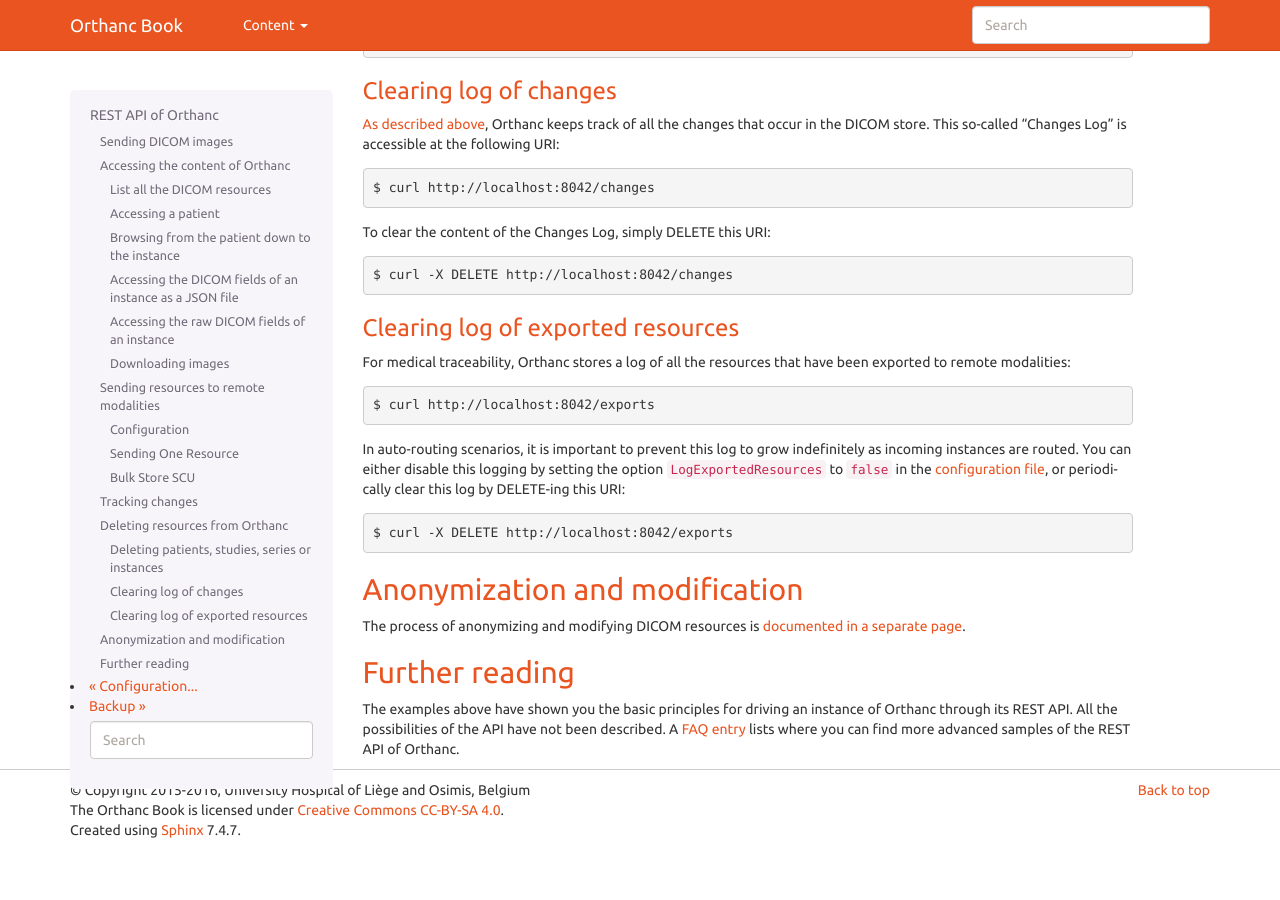
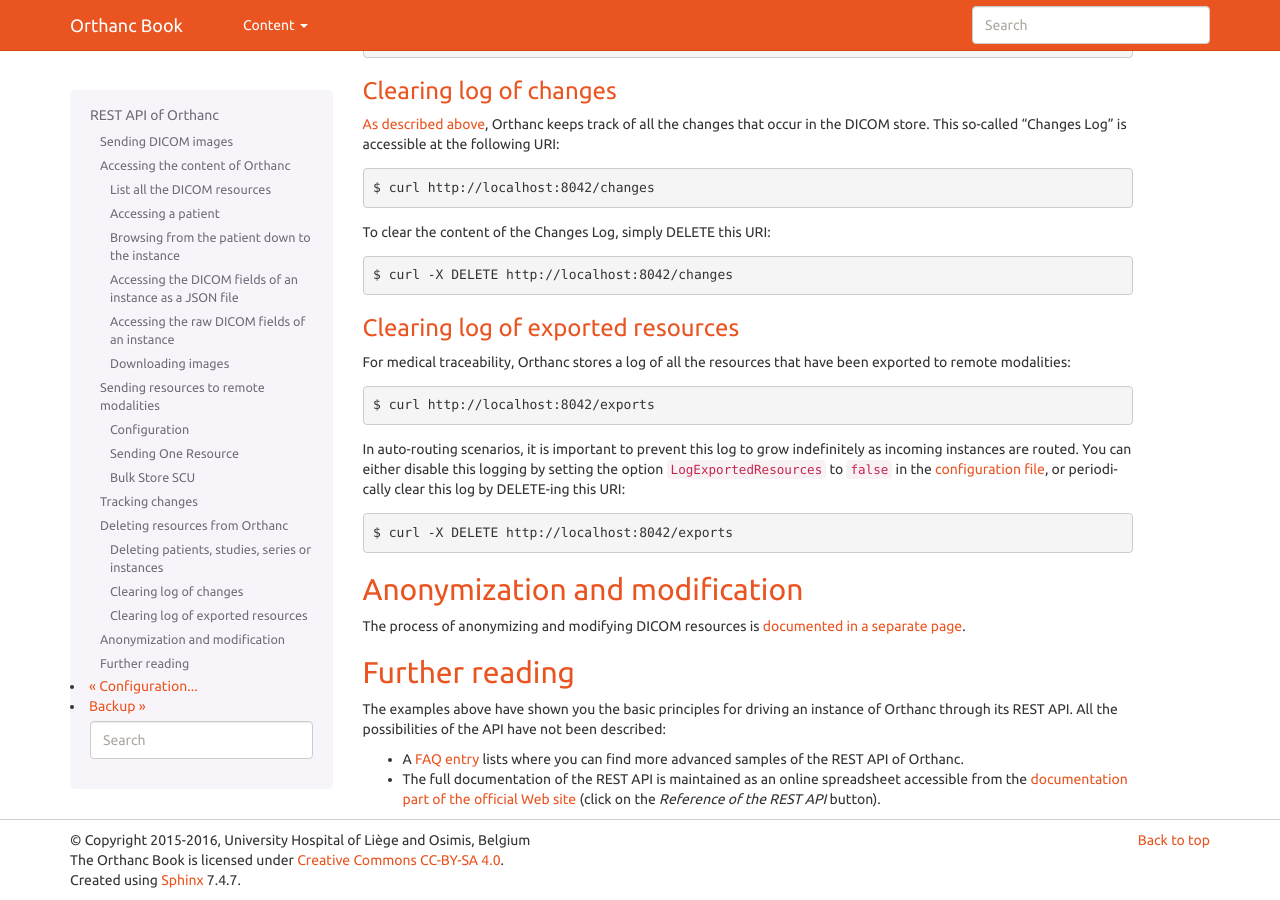
Before and after one commit to orthanc-mirrors/orthanc-book, a Sphinx documentation site: the page built from Sphinx/source/users/rest.rst, in a window 1280 px wide and 900 px high, scrolled down 8316 px. Built offline with Sphinx 7.4.7, drawn with Linux system fonts in a browser that asks for light colours; before the commit the page ends 9166 px from its top, so only the background shows below that.

```diff
--- a/Sphinx/source/faq.rst
+++ b/Sphinx/source/faq.rst
@@ -47,4 +47,5 @@
    faq/https.rst
    faq/same-origin.rst
    faq/matlab.rst
+   faq/orthanc-storage.rst
    faq/why-orthanc.rst
--- a/Sphinx/source/users/rest.rst
+++ b/Sphinx/source/users/rest.rst
@@ -574,5 +574,12 @@
 
 The examples above have shown you the basic principles for driving an
 instance of Orthanc through its REST API. All the possibilities of the
-API have not been described. A :ref:`FAQ entry <rest-samples>` lists
-where you can find more advanced samples of the REST API of Orthanc.
+API have not been described:
+
+* A :ref:`FAQ entry <rest-samples>` lists where you can find more
+  advanced samples of the REST API of Orthanc.
+* The full documentation of the REST API is maintained as an online
+  spreadsheet accessible from the `documentation part of the official
+  Web site
+  <http://www.orthanc-server.com/static.php?page=documentation>`__
+  (click on the *Reference of the REST API* button).
```
Also changed, not shown: Sphinx/source/faq/orthanc-storage.rst (added, +76 -0 lines).
